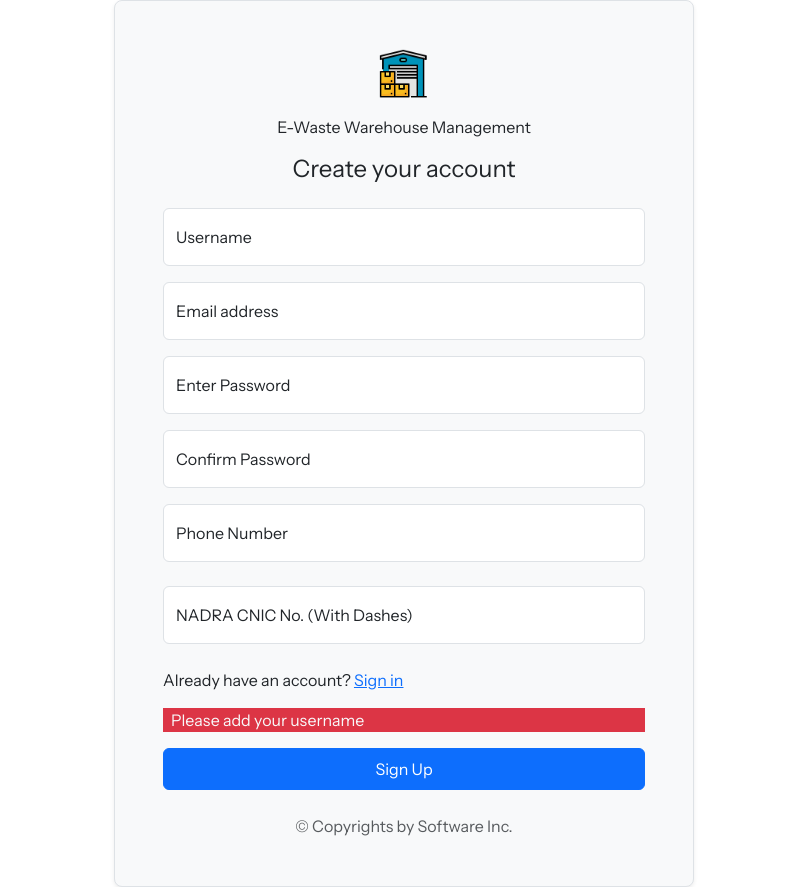
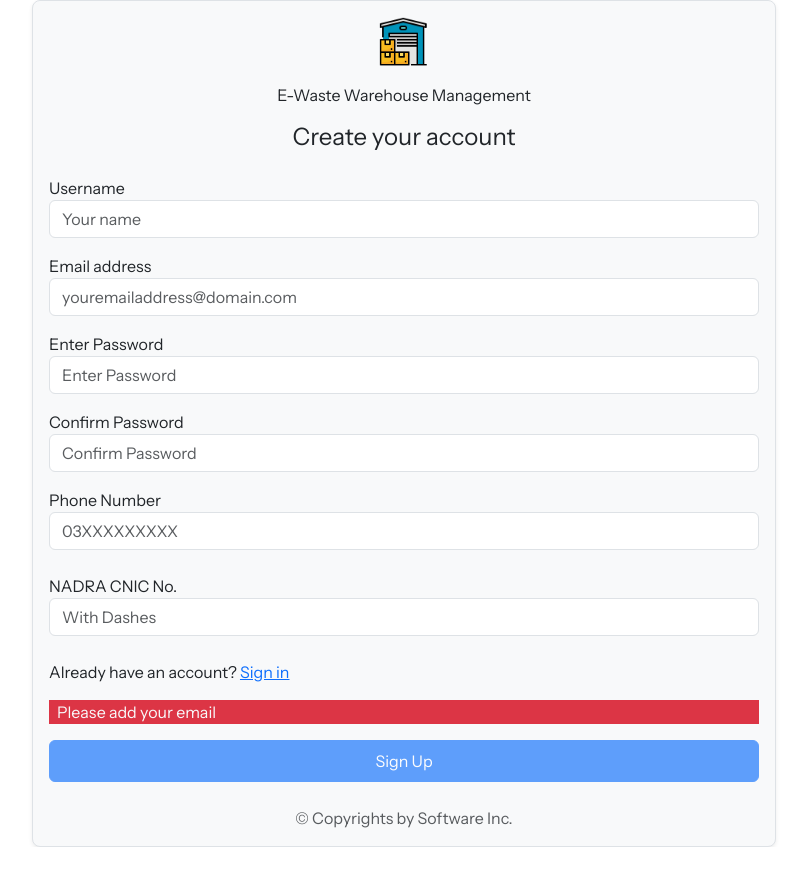
Before and after one commit to alhaan-org/waste-register, a Django app: page /signup in a window 1280 px wide. Shown: the whole page, without its empty margins (236-1043 px from the left). After the commit the page ends 847 px from the top, so only its background shows below. Run offline with Django 5.2, Linux system fonts and the light colour scheme.

Commit message:
feat: Form Validation, some changes are needed to improve logic

```diff
--- a/e_waste_tracker/static/js/validate_form.js
+++ b/e_waste_tracker/static/js/validate_form.js
@@ -7,15 +7,18 @@ window.addEventListener("DOMContentLoaded", () => {
   const cnicNo = document.getElementById("id-card");
   const err = document.getElementById("error");
   const errDiv = document.getElementById("errorDiv");
+  const button = document.getElementById("button");
 
   const showError = (msg) => {
     err.textContent = msg;
     errDiv.classList.remove("d-none");
+    button.disabled = true
   };
 
   const clearError = () => {
     err.textContent = "";
     errDiv.classList.add("d-none");
+    button.disabled = false
   };
 
   const validateUserName = () => {
@@ -82,17 +85,25 @@ window.addEventListener("DOMContentLoaded", () => {
     else clearError();
   };
   // add listeners
-  username.addEventListener("input", validateUserName);
+
   emailField.addEventListener("input", validateEmail);
   password.addEventListener("input", validatePassword);
+
+  if (username && confirmPassword && cnicNo && phone) {
+    username.addEventListener("input", validateUserName);
     confirmPassword.addEventListener("input", validateConfirmPassword);
     cnicNo.addEventListener("input", validateCnicNo);
     phone.addEventListener("input", validatePhoneNumber);
+
     // run initial validations
     validateCnicNo();
     validatePhoneNumber();
     validateConfirmPassword();
+    validateUserName();
+  }
+
+ // run initial validations
   validatePassword();
   validateEmail();
-  validateUserName();
+
 });
--- a/e_waste_tracker/users/templates/users/main.html
+++ b/e_waste_tracker/users/templates/users/main.html
@@ -11,7 +11,7 @@
     <script src="{% static 'js/validate_form.js' %}"></script>
 </head>
 <body>
-    <div class="container-fluid">
+    <div class="container-fluid p-10">
         {% block content %}
 
         {% endblock %}
--- a/e_waste_tracker/users/templates/users/signup.html
+++ b/e_waste_tracker/users/templates/users/signup.html
@@ -1,80 +1,50 @@
 {% extends "users/main.html" %}
 {% load static %}
 {% block content %}
-<main class="d-flex justify-content-center align-items-center h-fit px-5">
-  <div class="w-100" style="padding: 0 25%;">
-    <form class="p-5 border rounded-3 bg-light shadow-sm">
+<main class="d-flex justify-content-center align-items-center vh-150 px-2">
+  <div class="w-100" style="padding: 0 20%;">
+    <form class="p-3 border rounded-3 bg-light shadow-sm">
       <div class="text-center mb-4">
-       <div class="flex align-items-center justify-center">
-          <img
-            src="{% static 'images/warehouse.png' %}"
-            alt="Logo"
-            width="50"
-            height="50"
-            class="mb-3"
-          />
+        <div class="flex align-items-center justify-center">
+          <img src="{% static 'images/warehouse.png' %}" alt="Logo" width="50" height="50" class="mb-3" />
           <p>E-Waste Warehouse Management</p>
         </div>
         <h1 class="h4 mb-3 fw-normal">Create your account</h1>
       </div>
 
-      <div class="form-floating mb-3">
-        <input
-          type="text"
-          class="form-control"
-          id="username"
-          placeholder="Your name"
-        />
+      <div class="form-floating-sm mb-3">
         <label for="username">Username</label>
+        <input type="text" class="form-control" id="username" placeholder="Your name" />
+
       </div>
 
-      <div class="form-floating mb-3">
-        <input
-          type="email"
-          class="form-control"
-          id="email"
-          placeholder="youremailaddress@domain.com"
-        />
+      <div class="form-floating-sm mb-3">
         <label for="email">Email address</label>
+        <input type="email" class="form-control" id="email" placeholder="youremailaddress@domain.com" />
+
       </div>
 
-      <div class="form-floating mb-3">
-        <input
-          type="password"
-          class="form-control"
-          id="password"
-          placeholder="Enter Password"
-        />
+      <div class="form-floating-sm mb-3">
         <label for="password">Enter Password</label>
+        <input type="password" class="form-control" id="password" placeholder="Enter Password" />
+
       </div>
 
-      <div class="form-floating mb-3">
-        <input
-          type="password"
-          class="form-control"
-          id="confirmPassword"
-          placeholder="Confirm Password"
-        />
+      <div class="form-floating-sm mb-3">
         <label for="confirmPassword">Confirm Password</label>
+        <input type="password" class="form-control" id="confirmPassword" placeholder="Confirm Password" />
+
       </div>
 
-      <div class="form-floating mb-4">
-        <input
-          type="text"
-          class="form-control"
-          id="phone"
-          placeholder="03XXXXXXXXX"
-        />
+      <div class="form-floating-sm mb-4">
         <label for="phone">Phone Number</label>
+        <input type="text" class="form-control" id="phone" placeholder="03XXXXXXXXX" />
+
       </div>
-        <div class="form-floating mb-4">
-        <input
-          type="text"
-          class="form-control"
-          id="id-card"
-          placeholder="With Dashes"
-        />
-        <label for="id-card">NADRA CNIC No. (With Dashes)</label>
+      <div class="form-floating-sm mb-4">
+        <label for="id-card">NADRA CNIC No.</label>
+        <input type="text" class="form-control" id="id-card" placeholder="With Dashes" />
+
       </div>
       <div class="mb-3">
         Already have an account?
@@ -84,7 +54,7 @@
       <div id="errorDiv" class="mb-2 bg-danger text-light">
         <p class="flex align-items-center gap-2 text-light"><span id="error" class="p-2"></span></p>
       </div>
-      <button class="btn btn-primary w-100 py-2" type="submit">
+      <button id="button" class="btn btn-primary w-100 py-2" type="submit">
         Sign Up
       </button>
 
```
Also changed, not shown: e_waste_tracker/users/templates/users/login.html (+8 -6 lines). Lines whose indentation alone changed are shown as unchanged.
